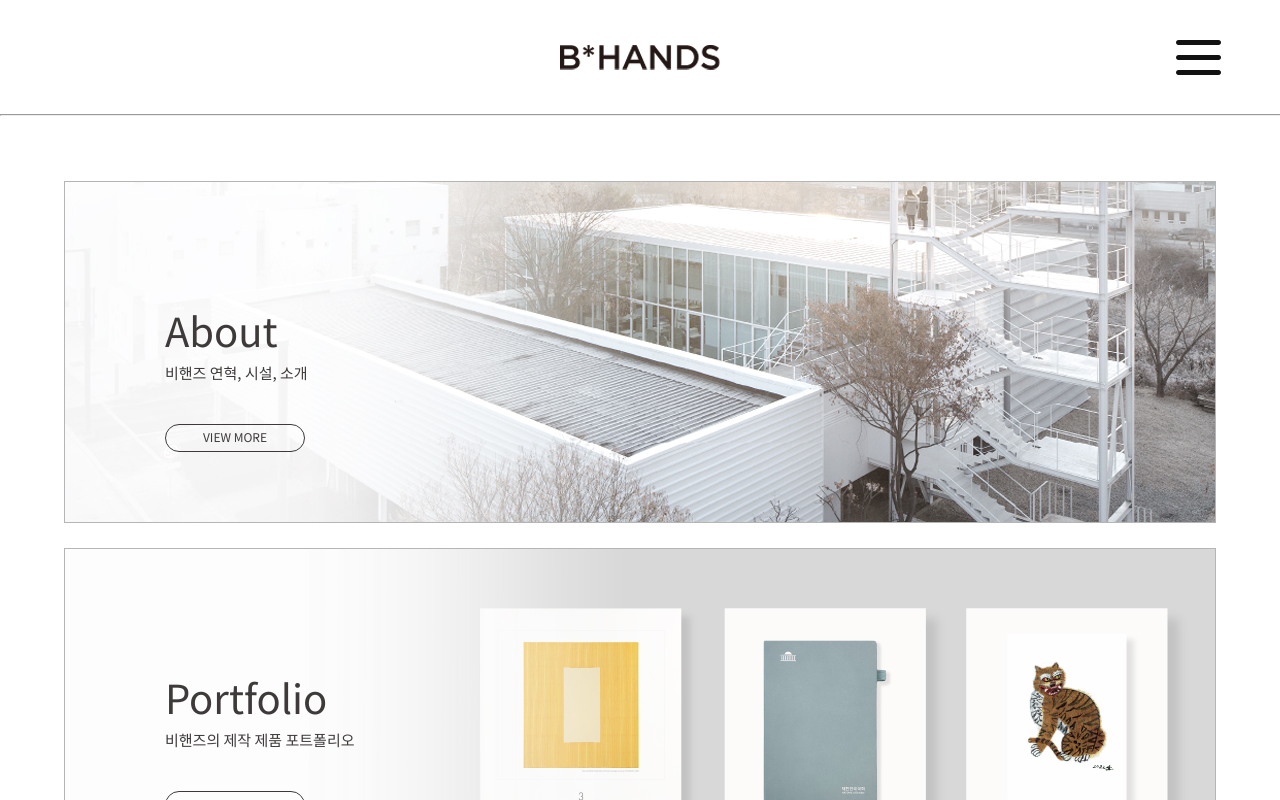
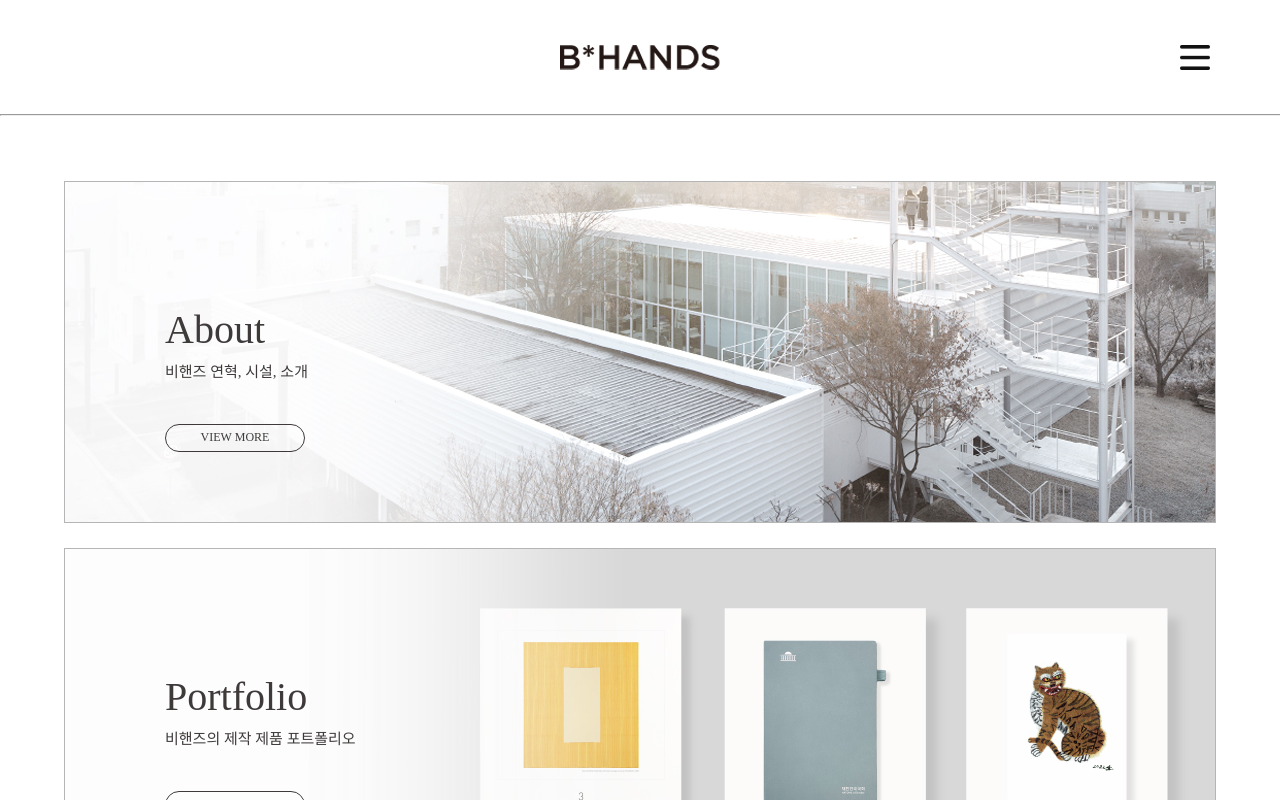
Before and after one commit to leejungho9/bhands_site, a React (Create React App) app: page / in a window 1280 px wide. Shown: the top 800 px of the page. Built offline with nearby package versions, Linux system fonts and the light colour scheme.

Commit message:
폰트, 헤더 버튼 수정

```diff
--- a/src/components/Header.css
+++ b/src/components/Header.css
@@ -16,15 +16,19 @@ header .logo {
   margin: auto;
 }
 .ham {
-  width: 34px;
-  height: 34px;
   position: absolute;
   top: 0;
   right: 0;
   bottom: 0;
   margin: auto;
+  display: flex;
+  align-items: center;
   margin-right: 70px;
   cursor: pointer;
+}
+.hamBtn {
+  width: 30px;
+  height: 25px;
 }
 
 .nav-menu {
@@ -40,14 +44,16 @@ header .logo {
   width: 428px;
 }
 
+.closeBtn {
+  width: 25px;
+  height: 25px;
+}
 .nav-menu.active .close {
-  width: 34px;
-  height: 34px;
   position: absolute;
   top: 0;
   right: 0;
-  margin: 40px;
-  margin-right: 70px;
+  margin-top: 43px;
+  margin-right: 75px;
   cursor: pointer;
 }
 
--- a/src/components/Header.jsx
+++ b/src/components/Header.jsx
@@ -16,11 +16,19 @@ export default function Header() {
             <img src="./images/logo.png" alt="로고" />
           </a>
           <div className="ham" onClick={showSidebar}>
-            <img src="./images/ham.png" alt="햄버거버튼"></img>
+            <img
+              src="./images/ham.png"
+              className="hamBtn"
+              alt="햄버거버튼"
+            ></img>
           </div>
           <div className={sidebar ? "nav-menu active" : "nav-menu"}>
             <div className="close" onClick={showSidebar}>
-              <img src="./images/x.png" alt="닫기버튼"></img>
+              <img
+                src="./images/x.png"
+                className="closeBtn"
+                alt="닫기버튼"
+              ></img>
             </div>
             <div className="categoryList">
               <h2>
--- a/src/index.css
+++ b/src/index.css
@@ -2,7 +2,8 @@ body {
   /* font-family: -apple-system, BlinkMacSystemFont, "Segoe UI", "Roboto", "Oxygen",
     "Ubuntu", "Cantarell", "Fira Sans", "Droid Sans", "Helvetica Neue",
     sans-serif; */
-  font-family: "Noto Sans KR", sans-serif;
+  font-family: "Yoongothic";
+  /* font-family: "Yoongothic", "Noto Sans KR", sans-serif; */
   -webkit-font-smoothing: antialiased;
   -moz-osx-font-smoothing: grayscale;
 }
@@ -20,3 +21,8 @@ a {
 img {
   display: block;
 }
+
+@font-face {
+  font-family: "Yoongothic";
+  src: url("./font/Yoongothic.ttf");
+}
```
Also changed, not shown: src/font/Yoongothic.ttf (added).
